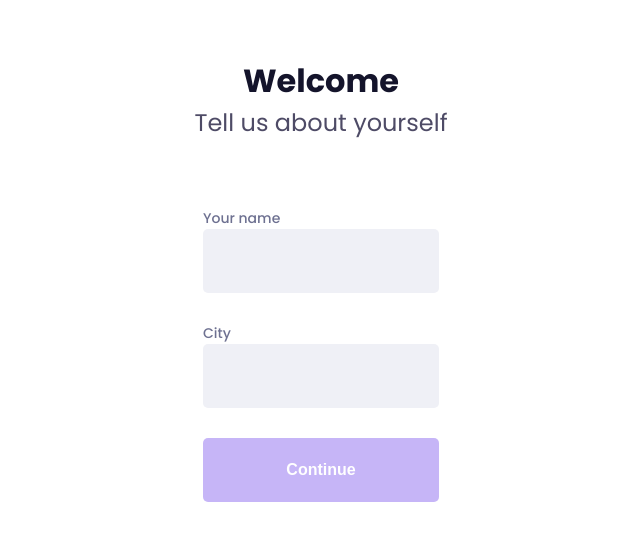
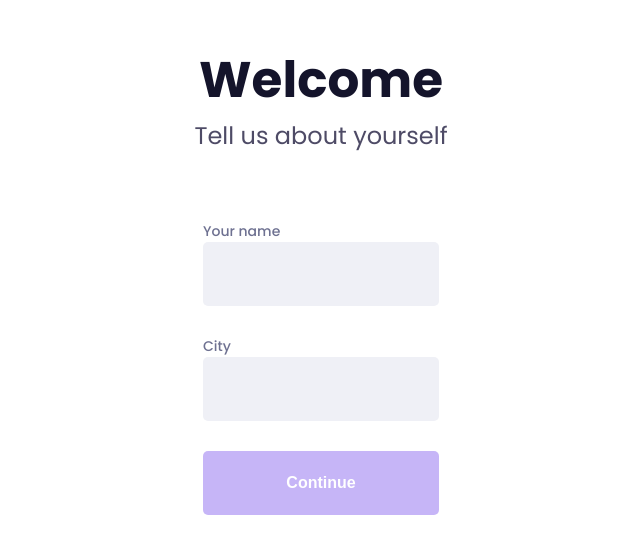
Before and after one commit to cameron-carruthers/weather-app, a React (Create React App) app: page / in a window 1280 px wide. Shown: the part 121-674 px from the top of the page, without its empty margins (319-959 px from the left). Built offline with nearby package versions, Linux system fonts and the light colour scheme.

Commit message:
Fix sizes for desktop headings

```diff
--- a/src/LogIn.js
+++ b/src/LogIn.js
@@ -11,7 +11,10 @@ const Heading = styled.h1`
   font-weight: 700;
   margin: 0;
   color: ${darkNeutral};
-  font-size: 2rem;
+
+  @media (max-width: 600) {
+    font-size: 2rem;
+  }
 `
 
 const Subheading = styled.h2`
@@ -21,6 +24,10 @@ const Subheading = styled.h2`
   margin-top: 0;
   margin-bottom: 4.25rem;
   font-size: 1.5rem;
+
+  @media (max-width: 600px) {
+    font-size: 1.5rem;
+  }
 `
 
 const Input = styled.input`
```
Also changed, not shown: 1 other file (tests, documents, lock files or other folders).
